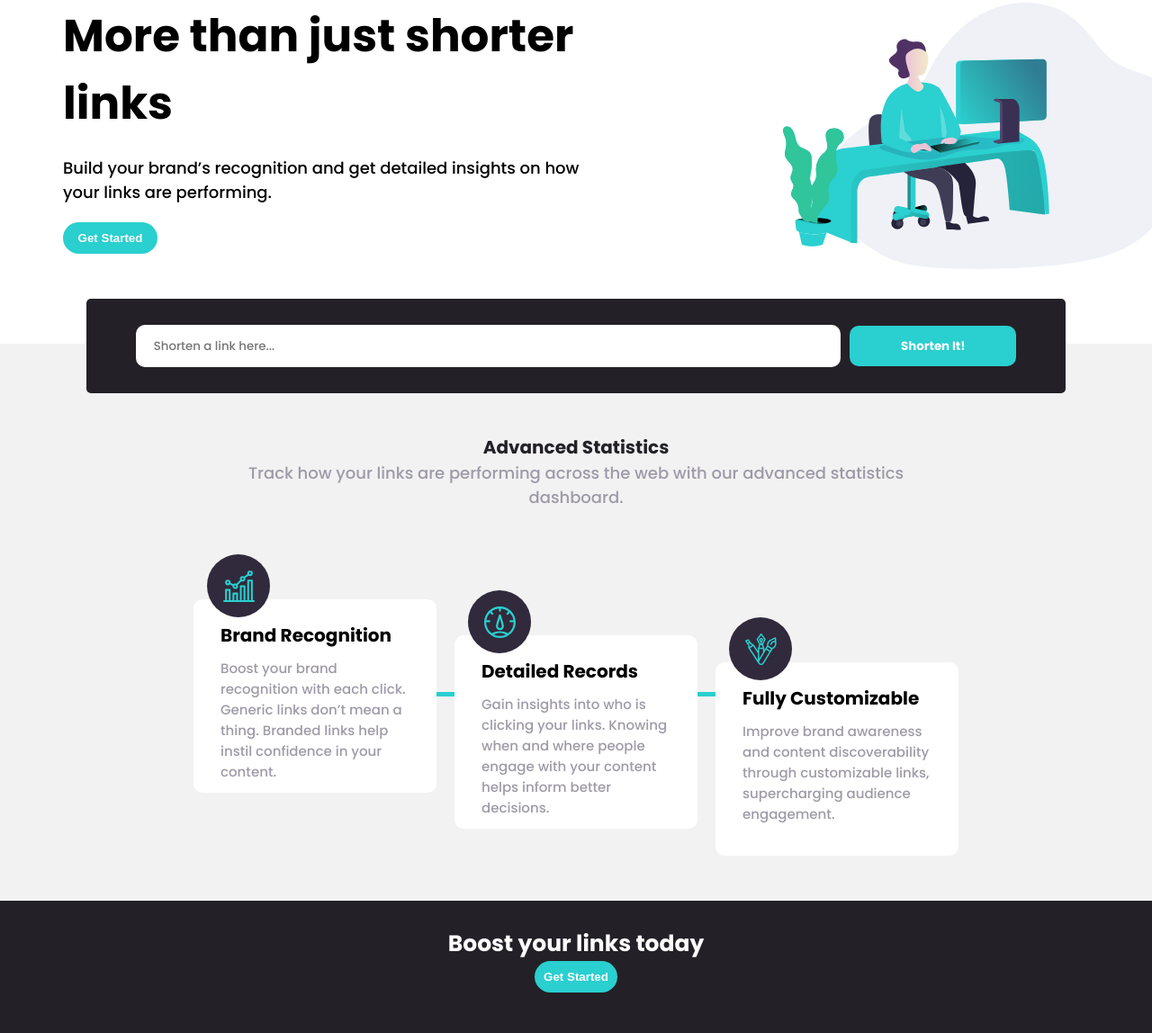
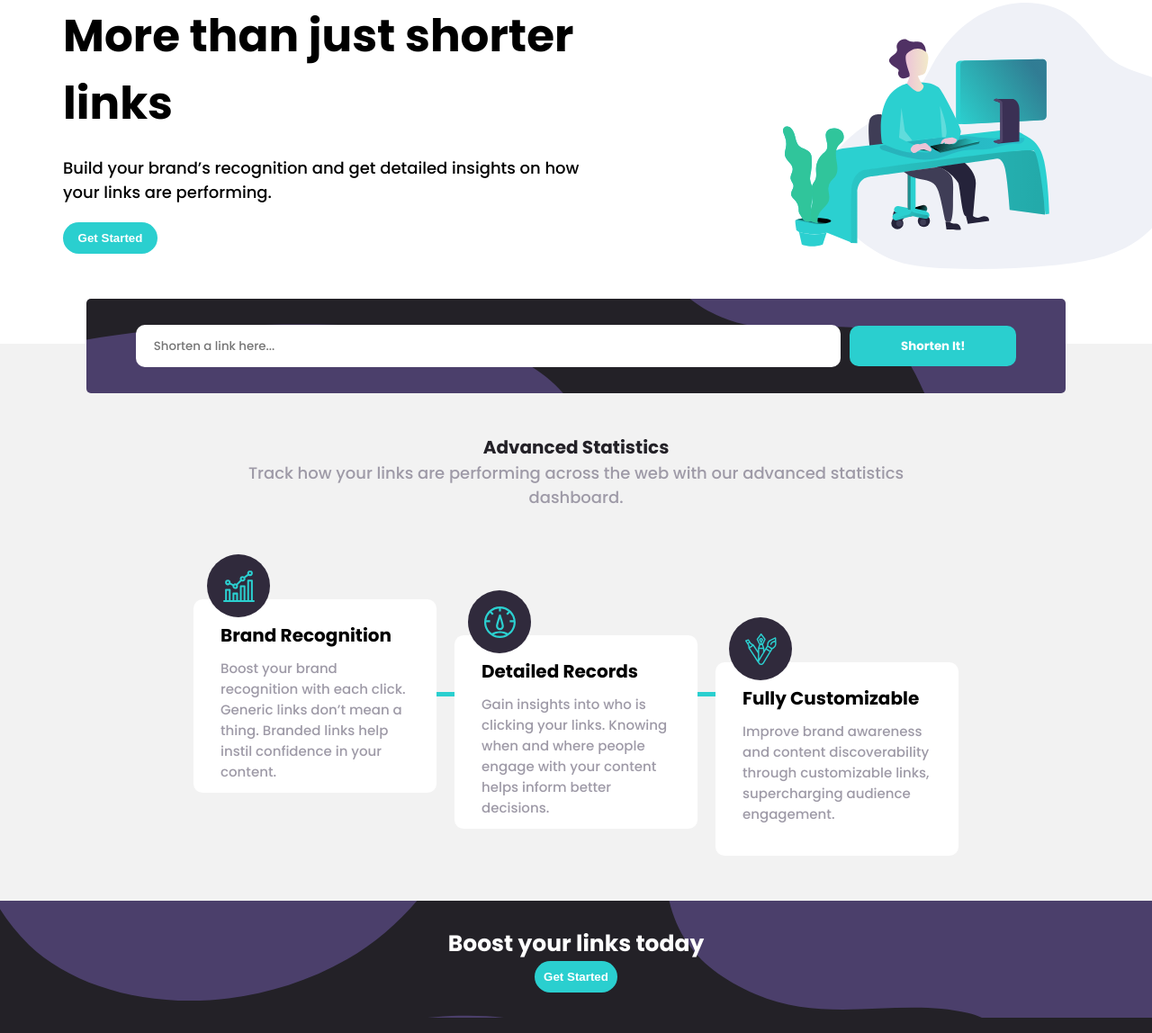
Before and after one commit to YuvalWeiss1403/URL-shortening-API-landing-Page, a plain HTML site: page index.html in a window 1280 px wide. Shown: the part 64-1212 px from the top of the page at 90% size. Drawn offline with Linux system fonts and the light colour scheme; the site is published under a folder, as on GitHub Pages, so addresses that start at the root find nothing.

```diff
--- a/styles.css
+++ b/styles.css
@@ -112,7 +112,7 @@ button:hover{
     display: flex;
     flex-direction: row;
     justify-content: center;
-    background-image: url(/images/bg-shorten-desktop.svg);
+    background-image: url(images/bg-shorten-desktop.svg);
     background-size:cover;
     background-repeat:no-repeat;
     background-color: hsl(260, 8%, 14%);
@@ -283,7 +283,7 @@ button:hover{
 }
 
 .boost-links{
-    background-image: url(/images/bg-boost-desktop.svg);
+    background-image: url(images/bg-boost-desktop.svg);
     background-color: hsl(260, 8%, 14%);
     color: white;
     background-size:cover;
```
